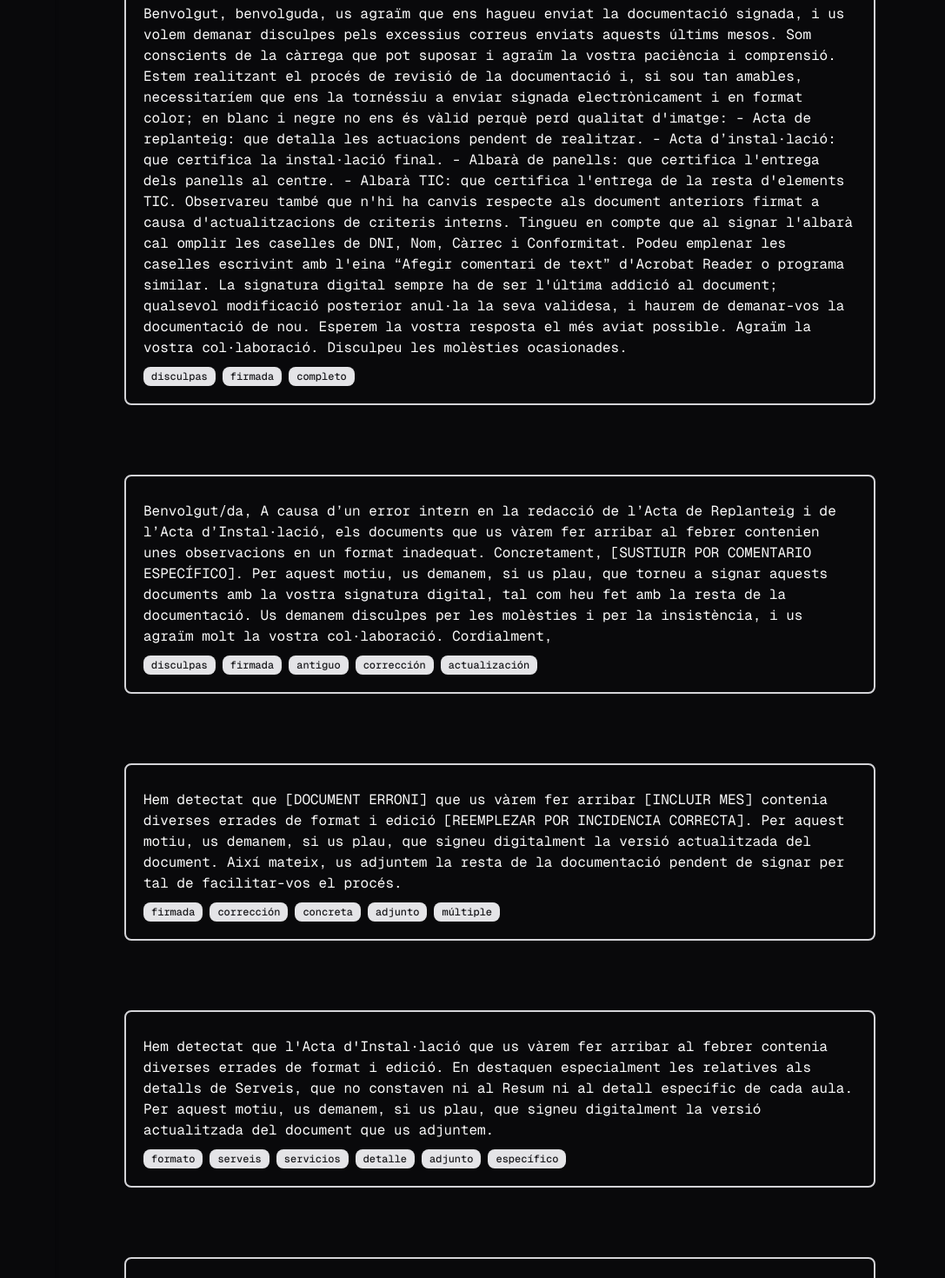
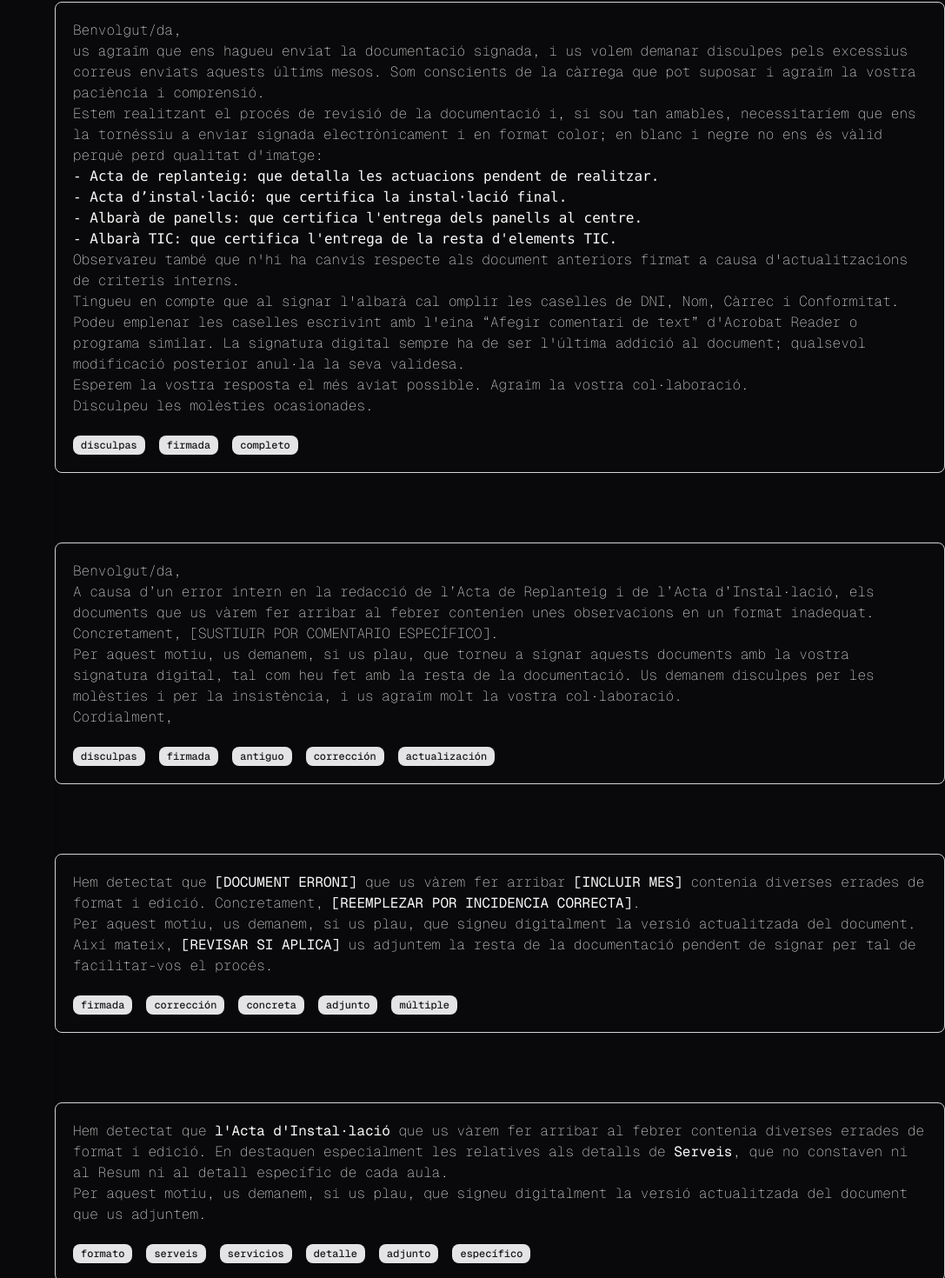
Before and after one commit to arcvra/indic_blueprints, a Next.js app in the folder client/: page / in a window 1280 px wide. Shown: the part 926-2396 px from the top of the page at 87% size, without its empty margins (193-1280 px from the left). Built offline with nearby package versions, Linux system fonts and the light colour scheme.

Commit message:
feat: add markdown support for displayed content using react-markdown

```diff
--- a/client/app/components/ReadComentarios.jsx
+++ b/client/app/components/ReadComentarios.jsx
@@ -1,17 +1,22 @@
+import ReactMarkdown from "react-markdown";
 import { Badge } from "@/components/ui/badge"
 import { comentarios } from "@/app/data/comentarios";
 
 export const ReadComentarios = () => {
     return comentarios.map((item) => (
-            <article key={item.id} className="border-2 border-zinc-300 rounded-md p-5">
-                <p>
-                    {item.content}
-                </p>
+        <article key={item.id} className="border-1 border-zinc-300 rounded-md p-5 font-thin flex flex-col flex-wrap max-w-7xl">
+            <ReactMarkdown
+                components={{
+                    p: ({ node, ...props }) => <i style={{ textWrap: 'wrap', fontStyle: "normal" }} {...props} />
+                }}
+            >
+                {item.content}
+            </ReactMarkdown>
 
-                <ul className="flex gap-2">
-                    <GetCategories keywords={item.keywords} />
-                </ul>
-            </article>
+            <ul className="flex gap-4 mt-5">
+                <GetCategories keywords={item.keywords} />
+            </ul>
+        </article>
     ))
 }
 
@@ -22,6 +27,6 @@ export const GetCategories = ({ keywords }) => {
 };
 
 
-export const CustomBadge = ({category}) => {
+export const CustomBadge = ({ category }) => {
     return <Badge>{category}</Badge>
 }
--- a/client/app/data/comentarios.js
+++ b/client/app/data/comentarios.js
@@ -2,20 +2,22 @@ export const comentarios = [
     {
         id: 1,
         content:
-            `Benvolgut, benvolguda,
+            `
+Benvolgut, benvolguda,
 
 amb el propòsit de concloure l'instal·lació dels panells digitals necessitaríem la següent documentació signada electrònicament i en format color;  en blanc i negre no ens és vàlid perquè perd qualitat d'imatge:
 
-            - Acta de replanteig: que detallen les actuacions que s’han realitzat.
+    - Acta de replanteig: que detalla les actuacions que s’han realitzat.
     - Acta d’instal·lació: que certifica la instal·lació que s'ha realitzat.
-            - Albarà de panells: que certifica l'entrega dels panells al centre.
-            - Albarà TIC: que certifica l'entrega de la resta d'elements TIC
+    - Albarà de panells: que certifica l'entrega dels panells al centre.
+    - Albarà TIC: que certifica l'entrega de la resta d'elements TIC.
 
-            Tingueu en compte que al signar l'albarà cal omplir les caselles de DNI, Nom, Càrrec i Conformitat. Podeu emplenar les caselles escrivint amb l'eina “Afegir comentari de text” d'Acrobat Reader o programa similar. La signatura digital sempre ha de ser l'última addició al document; qualsevol modificació posterior anul·la la seva validesa.
+Tingueu en compte que al signar l'albarà cal omplir les caselles de **DNI**, **Nom**, **Càrrec** i **Conformitat**. Podeu emplenar les caselles escrivint amb l'eina “Afegir comentari de text” d'Acrobat Reader o programa similar. La signatura digital sempre ha de ser l'última addició al document; qualsevol modificació posterior anul·la la seva validesa.
 
 Esperem la vostra resposta el més aviat possible. Agraïm la vostra col·laboració.
 
-            Disculpeu les molèsties ocasionades.`,
+Disculpeu les molèsties ocasionades.
+            `,
 
         keywords: ["predeterminado", "completo", "firma"]
     },
@@ -24,17 +26,14 @@ export const comentarios = [
         content:
             `Benvolgut/da,
 
-            Us agraïm que ens hàgiu fet arribar la documentació signada. Tanmateix, us informem que el format en què l’hem rebuda no és l’adequat.
-
-            Entenem que el procés de signatura i enviament pot suposar una certa càrrega. Per tal de facilitar-vos la gestió, hem completat els camps necessaris amb les dades que ens heu proporcionat, de manera que només cal afegir-hi la vostra signatura electrònica en el camp corresponent.
-
-            Recordeu que no cal afegir-hi el segell; amb la signatura electrònica n’hi ha prou.`,
+Us agraïm que ens hàgiu fet arribar la documentació signada. Tanmateix, us informem que el format en què l’hem rebuda no és l’adequat. Entenem que el procés de signatura i enviament pot suposar una càrrega. Per tal de facilitar-vos la gestió, hem completat els camps necessaris amb les dades que ens heu proporcionat, de manera que només cal afegir-hi la vostra signatura electrònica en el camp corresponent. Recordeu que no cal afegir-hi el segell; amb la signatura electrònica n’hi ha prou.`,
         keywords: ["formato", "campos", "firmada"]
     },
     {
         id: 3,
         content:
-            `Benvolgut, benvolguda,
+            `
+Benvolgut/da,
 
 us agraïm que ens hagueu enviat la documentació signada, i us volem demanar disculpes pels excessius correus enviats aquests últims mesos. Som conscients de la càrrega que pot suposar i agraïm la vostra paciència i comprensió.
 
@@ -47,7 +46,7 @@ export const comentarios = [
 
 Observareu també que n'hi ha canvis respecte als document anteriors firmat a causa d'actualitzacions de criteris interns.
 
-            Tingueu en compte que al signar l'albarà cal omplir les caselles de DNI, Nom, Càrrec i Conformitat. Podeu emplenar les caselles escrivint amb l'eina “Afegir comentari de text” d'Acrobat Reader o programa similar. La signatura digital sempre ha de ser l'última addició al document; qualsevol modificació posterior anul·la la seva validesa, i haurem de demanar-vos la documentació de nou.
+Tingueu en compte que al signar l'albarà cal omplir les caselles de DNI, Nom, Càrrec i Conformitat. Podeu emplenar les caselles escrivint amb l'eina “Afegir comentari de text” d'Acrobat Reader o programa similar. La signatura digital sempre ha de ser l'última addició al document; qualsevol modificació posterior anul·la la seva validesa.
 
 Esperem la vostra resposta el més aviat possible. Agraïm la vostra col·laboració.
 
@@ -57,7 +56,8 @@ export const comentarios = [
     {
         id: 4,
         content:
-            `Benvolgut/da,
+            `
+Benvolgut/da,
 
 A causa d’un error intern en la redacció de l’Acta de Replanteig i de l’Acta d’Instal·lació, els documents que us vàrem fer arribar al febrer contenien unes observacions en un format inadequat. Concretament, [SUSTIUIR POR COMENTARIO ESPECÍFICO].
 
@@ -70,15 +70,17 @@ export const comentarios = [
     {
         id: 5,
         content:
-            `Hem detectat que [DOCUMENT ERRONI] que us vàrem fer arribar [INCLUIR MES] contenia diverses errades de format i edició [REEMPLEZAR POR INCIDENCIA CORRECTA].
+            `
+Hem detectat que **[DOCUMENT ERRONI]** que us vàrem fer arribar **[INCLUIR MES]** contenia diverses errades de format i edició. Concretament, **[REEMPLEZAR POR INCIDENCIA CORRECTA]**.
 
-            Per aquest motiu, us demanem, si us plau, que signeu digitalment la versió actualitzada del document. Així mateix, us adjuntem la resta de la documentació pendent de signar per tal de facilitar-vos el procés.`,
+Per aquest motiu, us demanem, si us plau, que signeu digitalment la versió actualitzada del document. Així mateix, **[REVISAR SI APLICA]** us adjuntem la resta de la documentació pendent de signar per tal de facilitar-vos el procés.`,
         keywords: ["firmada", "corrección", "concreta", "adjunto", "múltiple"]
     },
     {
         id: 6,
         content:
-            `Hem detectat que l'Acta d'Instal·lació que us vàrem fer arribar al febrer contenia diverses errades de format i edició. En destaquen especialment les relatives als detalls de Serveis, que no constaven ni al Resum ni al detall específic de cada aula.
+            `
+Hem detectat que **l'Acta d'Instal·lació** que us vàrem fer arribar al febrer contenia diverses errades de format i edició. En destaquen especialment les relatives als detalls de **Serveis**, que no constaven ni al Resum ni al detall específic de cada aula.
 
 Per aquest motiu, us demanem, si us plau, que signeu digitalment la versió actualitzada del document que us adjuntem.`,
         keywords: ["formato", "serveis", "servicios", "detalle", "adjunto", "específico"]
@@ -86,22 +88,26 @@ export const comentarios = [
     {
         id: 7,
         content:
-            `La signatura digital sempre ha de ser l’última addició al document; qualsevol modificació posterior anul·la la seva validesa.`,
+            `
+La signatura digital sempre ha de ser _l’última_ addició al document; qualsevol modificació posterior anul·la la seva validesa.
+            `,
         keywords: ["firma", "digital", "válido"]
     },
     {
         id: 8,
         content:
-            `- Acta de replanteig: que detallen les actuacions que s’han realitzat.
+            `
+    - Acta de replanteig: que detallen les actuacions que s’han realitzat.
     - Acta d’instal·lació: que certifica la instal·lació que s'ha realitzat.
     - Albarà de panells: que certifica l'entrega dels panells al centre.
-            - Albarà TIC: que certifica l'entrega de la resta d'elements TIC`,
+    - Albarà TIC: que certifica l'entrega de la resta d'elements TIC
+            `,
         keywords: ["acta", "albarán", "documentos", "completo"]
     },
     {
         id: 9,
         content:
-            `Tingueu en compte que al signar l'albarà cal omplir les caselles de DNI, Nom, Càrrec i Conformitat. Podeu emplenar les caselles escrivint amb l'eina “Afegir comentari de text” d'Acrobat Reader o programa similar. La signatura digital sempre ha de ser l'última addició al document; qualsevol modificació posterior anul·la la seva validesa.`,
+            `Tingueu en compte que al signar l'albarà cal omplir les caselles de **DNI**, **Nom**, **Càrrec** i **Conformitat**. Podeu emplenar les caselles escrivint amb l'eina “Afegir comentari de text” _d'Acrobat Reader_ o programa similar. La signatura digital sempre ha de ser l'última addició al document; qualsevol modificació posterior anul·la la seva validesa.`,
         keywords: ["firma", "formato", "DNI", "digital", "válido"]
     }
 ]
--- a/client/app/page.js
+++ b/client/app/page.js
@@ -3,7 +3,7 @@ import { ReadComentarios } from "@/app/components/ReadComentarios";
 export default function Home() {
 
   return (
-    <main className="main-layout grid gap-y-20 bg-black-900 px-20 py-10">
+    <main className="main-layout grid gap-y-20 bg-black-900 py-10">
       <ReadComentarios />
     </main>
   );
--- a/client/package.json
+++ b/client/package.json
@@ -17,6 +17,7 @@
     "react": "^19.0.0",
     "react-dom": "^19.0.0",
     "react-icons": "^5.5.0",
+    "react-markdown": "^10.1.0",
     "tailwind-merge": "^3.3.0"
   },
   "devDependencies": {
```
Also changed, not shown: 1 other file (tests, documents, lock files or other folders). Lines whose indentation alone changed are shown as unchanged.
